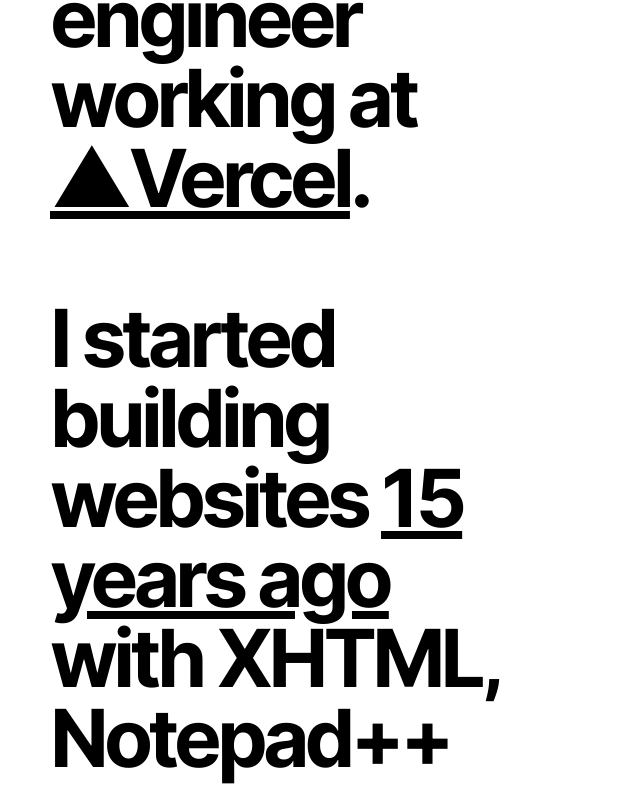
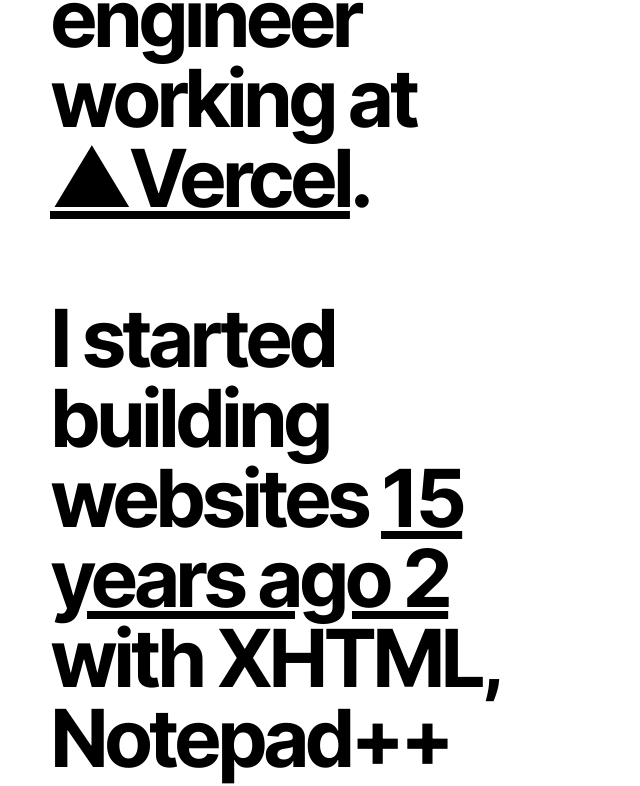
Before and after one commit to lucleray/luc.im, a Next.js app: page / in a window 1280 px wide. Shown: the part 382-1168 px from the top of the page, without its empty margins (0-640 px from the left). Built offline with nearby package versions, Linux system fonts and the light colour scheme.

Commit message:
Update index.tsx

```diff
--- a/pages/index.tsx
+++ b/pages/index.tsx
@@ -9,7 +9,7 @@ import { Footer2 } from '../components/footer2'
 export default () => (
   <Canvas>
     <Head>
-      <title>Luc Leray</title>
+      <title>Luc Leray 2</title>
     </Head>
 
     <div className="layout">
@@ -32,7 +32,7 @@ export default () => (
             rel="noreferrer"
             href="http://lu.leray.free.fr/acceuil.html"
           >
-            15 years ago
+            15 years ago 2
           </a>{' '}
           with XHTML, Notepad++ and EasyPHP.
         </p>
```
